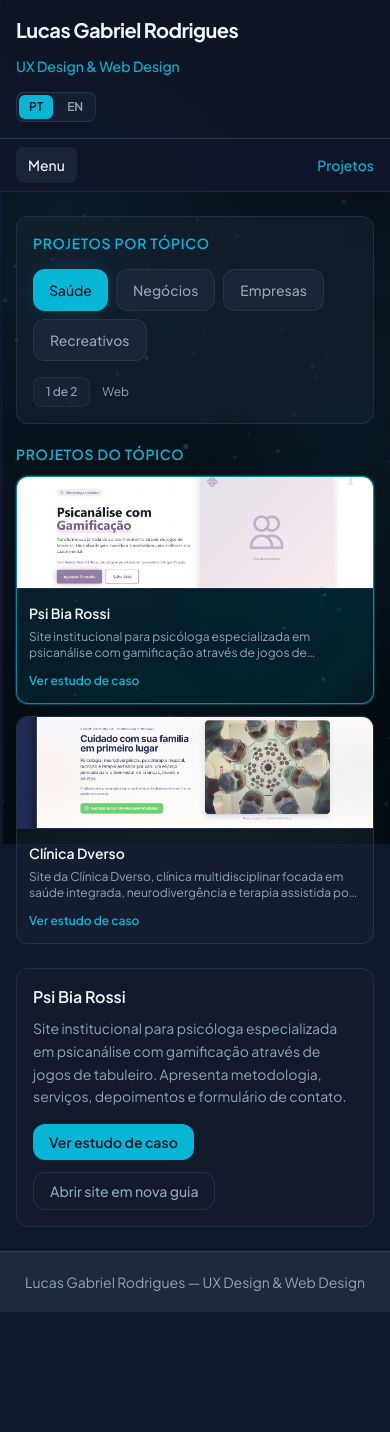
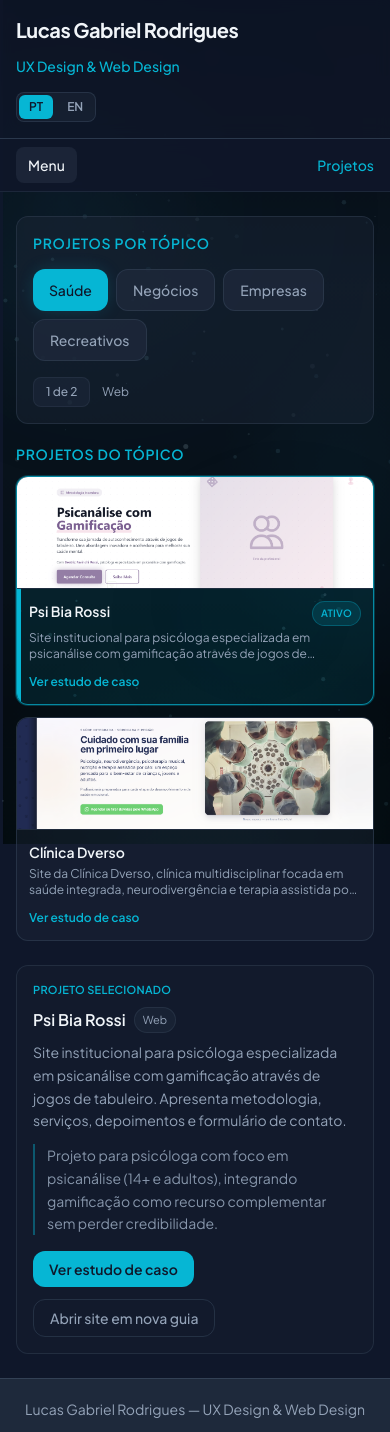
Before and after one commit to VS-LGR/LGR-Design, a Next.js app: page / in a window 390 px wide. Shown: the top 1432 px of the page. Before the commit the page ends 1312 px from the top, so only its background shows below. Built offline with nearby package versions, Linux system fonts and the light colour scheme.

Commit message:
1.3° Commit PM -> Layout e animações
- Fix layout
- Fix animações
- Fix projetos
- Fix case study
- Fix case preview
- Fix case deck
- Fix case progress
- Fix case preview step
- Fix case preview step

```diff
--- a/src/components/case-study/CaseDeck.tsx
+++ b/src/components/case-study/CaseDeck.tsx
@@ -184,7 +184,7 @@ export function CaseDeck({ project, t }: CaseDeckProps) {
               project.caseStudy?.previewDescription ?? t.caseDeck.previewDescription
             }
             previewUrl={project.link}
-            t={t.caseDeck}
+            t={t}
           />
         </div>
       </section>
--- a/src/components/case-study/CasePreviewStep.tsx
+++ b/src/components/case-study/CasePreviewStep.tsx
@@ -2,13 +2,16 @@
 
 import { useState } from "react";
 import type { UiMessages } from "@/lib/i18n/messages";
+import { useIsMobile } from "@/hooks/useIsMobile";
 
 interface CasePreviewStepProps {
   title: string;
   description: string;
   previewUrl?: string;
-  t: UiMessages["caseDeck"];
+  t: UiMessages;
 }
+
+type ViewportPreset = "full" | 390 | 768 | 1024;
 
 export function CasePreviewStep({
   title,
@@ -19,6 +22,9 @@ export function CasePreviewStep({
   const [showPreview, setShowPreview] = useState(false);
   const [isLoading, setIsLoading] = useState(false);
   const [hasError, setHasError] = useState(false);
+  const isMobile = useIsMobile();
+  const [viewportPreset, setViewportPreset] = useState<ViewportPreset>("full");
+  const effectiveViewportPreset: ViewportPreset = isMobile ? 390 : viewportPreset;
 
   return (
     <section className="rounded-2xl border border-accent/25 bg-surface/25 p-4 md:p-6">
@@ -30,6 +36,26 @@ export function CasePreviewStep({
 
       {previewUrl ? (
         <div className="mt-4 space-y-3">
+          <div className="rounded-xl border border-border-dark/60 bg-surface/35 px-3 py-2 flex flex-wrap items-center gap-2">
+            <span className="text-xs text-accent/90 font-medium">{t.projects.width}</span>
+            <select
+              value={effectiveViewportPreset === "full" ? "full" : effectiveViewportPreset}
+              onChange={(event) => {
+                const value = event.target.value;
+                setViewportPreset(
+                  value === "full" ? "full" : (Number(value) as 390 | 768 | 1024)
+                );
+              }}
+              disabled={isMobile}
+              className="project-select px-3 py-1.5 rounded-lg text-xs font-medium bg-surface border border-border-dark/60 text-primary outline-none transition-all cursor-pointer min-w-[9rem] hover:border-accent/40 disabled:opacity-60 disabled:cursor-not-allowed"
+              aria-label={t.projects.widthAria}
+            >
+              <option value="full">{t.projects.viewportFull}</option>
+              <option value={390}>{t.projects.viewport390}</option>
+              <option value={768}>{t.projects.viewport768}</option>
+              <option value={1024}>{t.projects.viewport1024}</option>
+            </select>
+          </div>
           {!showPreview ? (
             <button
               type="button"
@@ -43,23 +69,31 @@ export function CasePreviewStep({
               {t.previewCta}
             </button>
           ) : (
-            <div className="rounded-xl border border-border-dark/60 overflow-hidden bg-dark min-h-[420px]">
+            <div className="rounded-xl border border-border-dark/60 overflow-hidden bg-dark min-h-[420px] p-2 md:p-3 flex items-center justify-center">
               {isLoading ? (
                 <div className="h-[65vh] min-h-[420px] w-full flex items-center justify-center text-sm text-muted">
-                  {t.loadingPreview}
+                  {t.caseDeck.loadingPreview}
                 </div>
               ) : null}
               {hasError ? (
                 <div className="h-[65vh] min-h-[420px] w-full flex items-center justify-center text-sm text-muted px-6 text-center">
-                  {t.previewError}
+                  {t.caseDeck.previewError}
                 </div>
               ) : null}
+              <div
+                className={`h-[65vh] min-h-[420px] rounded-xl overflow-hidden border border-border-dark/60 ${
+                  effectiveViewportPreset === "full" ? "w-full" : ""
+                } ${isLoading || hasError ? "hidden" : "block"}`}
+                style={
+                  effectiveViewportPreset !== "full"
+                    ? { width: `${effectiveViewportPreset}px`, maxWidth: "100%" }
+                    : undefined
+                }
+              >
                 <iframe
                   src={previewUrl}
                   title={title}
-                className={`w-full h-[65vh] min-h-[420px] border-0 ${
-                  isLoading || hasError ? "hidden" : "block"
-                }`}
+                  className="w-full h-full border-0"
                   sandbox="allow-scripts allow-same-origin allow-forms allow-popups"
                   referrerPolicy="no-referrer-when-downgrade"
                   onLoad={() => setIsLoading(false)}
@@ -69,6 +103,7 @@ export function CasePreviewStep({
                   }}
                 />
               </div>
+            </div>
           )}
           <a
             href={previewUrl}
@@ -76,11 +111,11 @@ export function CasePreviewStep({
             rel="noopener noreferrer"
             className="inline-flex items-center text-sm font-medium text-accent hover:text-accent-soft transition-colors focus-ring"
           >
-            {t.openExternal}
+            {t.caseDeck.openExternal}
           </a>
         </div>
       ) : (
-        <p className="mt-4 text-sm text-muted">{t.previewUnavailable}</p>
+        <p className="mt-4 text-sm text-muted">{t.caseDeck.previewUnavailable}</p>
       )}
     </section>
   );
--- a/src/components/projects/ProjectGrid.tsx
+++ b/src/components/projects/ProjectGrid.tsx
@@ -94,19 +94,35 @@ export function ProjectGrid() {
               return (
                 <article
                   key={project.id}
-                  className={`text-left rounded-xl border transition-all overflow-hidden ${
+                  role="button"
+                  tabIndex={0}
+                  onClick={() => setSelectedId(project.id)}
+                  onKeyDown={(event) => {
+                    if (event.key === "Enter" || event.key === " ") {
+                      event.preventDefault();
+                      setSelectedId(project.id);
+                    }
+                  }}
+                  aria-label={`${t.projects.selectProjectPrefix} ${project.title}`}
+                  className={`group relative text-left rounded-xl border transition-all overflow-hidden cursor-pointer focus-ring ${
                     isActive
-                      ? "border-accent/70 bg-accent/10 shadow-[0_0_0_1px_rgba(6,182,212,0.25)]"
-                      : "border-border-dark/60 bg-surface/40 hover:border-accent/40"
+                      ? "project-card-active border-accent/70 bg-accent/10 shadow-[0_0_0_1px_rgba(6,182,212,0.25)]"
+                      : "border-border-dark/60 bg-surface/40 hover:border-accent/40 hover:bg-surface/60"
                   }`}
                 >
+                  {isActive ? (
+                    <span
+                      aria-hidden
+                      className="absolute left-0 top-0 h-full w-1 bg-accent"
+                    />
+                  ) : null}
                   <div className="h-28 bg-dark/70 border-b border-border-dark/50 overflow-hidden relative">
                     {project.thumbnail ? (
                       <Image
                         src={project.thumbnail}
                         alt={`${t.projects.thumbnailAltPrefix} ${project.title}`}
                         fill
-                        className="object-cover"
+                        className="object-cover transition-transform duration-300 group-hover:scale-[1.03]"
                         sizes="(max-width: 640px) 100vw, (max-width: 1280px) 50vw, 33vw"
                       />
                     ) : (
@@ -116,19 +132,22 @@ export function ProjectGrid() {
                     )}
                   </div>
                   <div className="p-3">
-                    <button
-                      type="button"
-                      onClick={() => setSelectedId(project.id)}
-                      className="text-sm font-semibold text-primary truncate focus-ring"
-                      aria-label={`${t.projects.selectProjectPrefix} ${project.title}`}
-                    >
-                      {project.title}
-                    </button>
+                    <div className="flex items-start justify-between gap-2">
+                      <p className="text-sm font-semibold text-primary truncate">
+                        {project.title}
+                      </p>
+                      {isActive ? (
+                        <span className="text-[10px] uppercase tracking-wide font-semibold text-accent bg-accent/15 border border-accent/30 rounded-full px-2 py-1">
+                          Ativo
+                        </span>
+                      ) : null}
+                    </div>
                     <p className="text-xs text-muted mt-1 line-clamp-2">
                       {project.description}
                     </p>
                     <Link
                       href={`/cases/${project.slug}`}
+                      onClick={(event) => event.stopPropagation()}
                       className="inline-flex mt-3 text-xs font-semibold text-accent hover:text-accent-soft transition-colors focus-ring"
                     >
                       {t.caseDeck.caseCta}
@@ -143,12 +162,25 @@ export function ProjectGrid() {
 
       {effectiveProject ? (
         <section className="rounded-xl border border-border-dark/50 bg-surface/20 p-4 md:p-6">
-          <h2 className="text-base md:text-lg font-semibold text-primary">
-            {effectiveProject.title}
-          </h2>
+          <p className="text-[11px] uppercase tracking-wide text-accent font-semibold">
+            Projeto selecionado
+          </p>
+          <div className="mt-2 flex flex-wrap items-center gap-2">
+            <h2 className="text-base md:text-lg font-semibold text-primary">
+              {effectiveProject.title}
+            </h2>
+            <span className="text-[11px] text-muted bg-surface/60 px-2 py-1 rounded-full border border-border-dark/50">
+              {getCategoryLabel(effectiveProject.category)}
+            </span>
+          </div>
           <p className="text-sm text-muted mt-2 max-w-3xl leading-relaxed">
             {effectiveProject.description}
           </p>
+          {effectiveProject.caseStudy?.context.overview ? (
+            <p className="text-sm text-muted/90 mt-3 max-w-3xl leading-relaxed border-l-2 border-accent/40 pl-3">
+              {effectiveProject.caseStudy.context.overview}
+            </p>
+          ) : null}
           <div className="mt-4 flex flex-wrap gap-3">
             <Link
               href={`/cases/${effectiveProject.slug}`}
--- a/src/styles/globals.css
+++ b/src/styles/globals.css
@@ -257,6 +257,10 @@
   animation: case-chapter-enter 0.3s cubic-bezier(0.22, 1, 0.36, 1);
 }
 
+.project-card-active {
+  animation: project-card-focus-in 0.25s cubic-bezier(0.22, 1, 0.36, 1);
+}
+
 @keyframes case-chapter-enter {
   from {
     opacity: 0;
@@ -265,6 +269,17 @@
   to {
     opacity: 1;
     transform: translateX(0);
+  }
+}
+
+@keyframes project-card-focus-in {
+  from {
+    transform: translateY(2px);
+    box-shadow: 0 0 0 0 rgba(6, 182, 212, 0);
+  }
+  to {
+    transform: translateY(0);
+    box-shadow: 0 0 0 1px rgba(6, 182, 212, 0.25);
   }
 }
 
```
Lines whose indentation alone changed are shown as unchanged.
